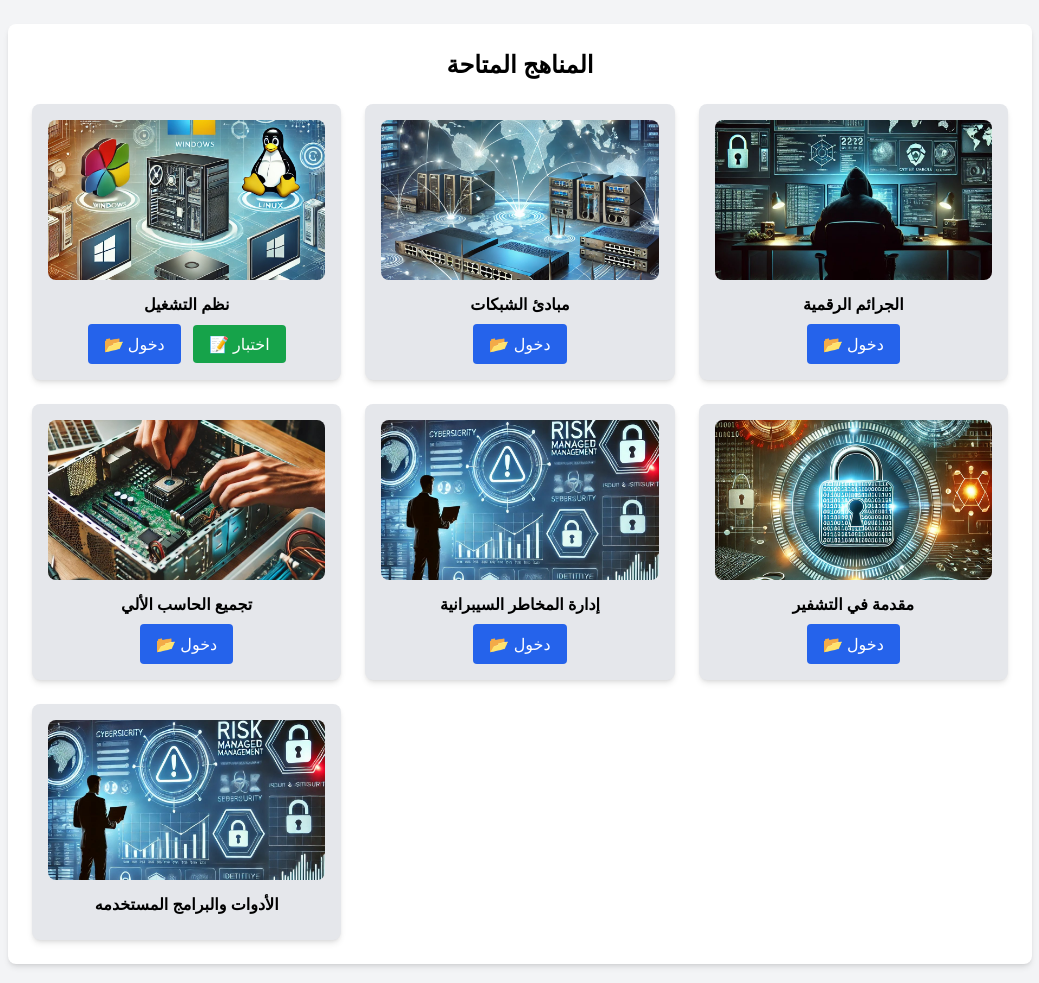
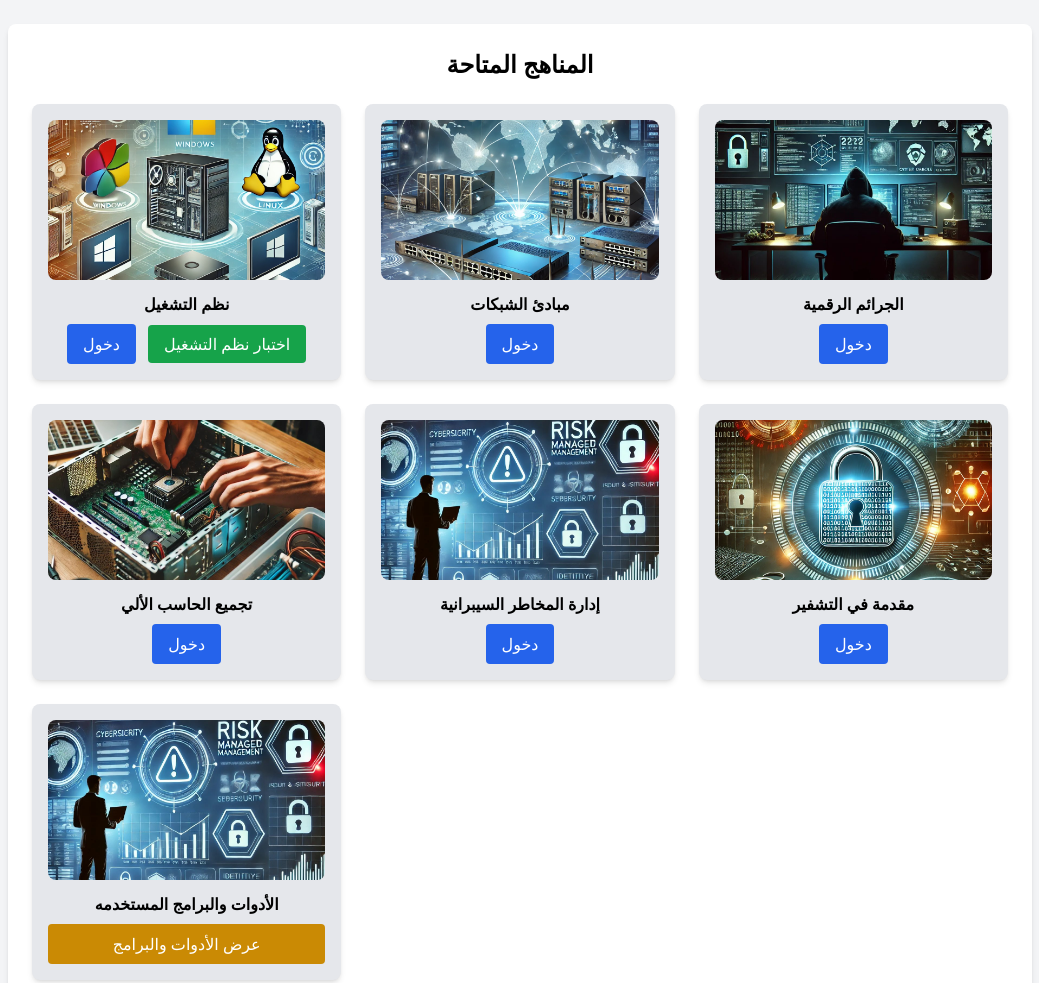
Before and after one commit to engKhaledS213/SecTrain, a plain HTML site: page curricula.html in a window 1280 px wide. Shown: the top 983 px of the page, without its empty margins (120-1159 px from the left). Drawn offline with nearby package versions, Linux system fonts and the light colour scheme.

Commit message:
Update curricula.html

```diff
--- a/curricula.html
+++ b/curricula.html
@@ -14,7 +14,8 @@
 
     <script>
 
-        const correctPassword = "4321";
+        const correctPassword = "1234";  // قم بتغييرها حسب الحاجة
+
 
         const pdfFiles = [
             { image: "Operting System.webp", name: "نظم التشغيل", file: "مقدمة في نظم التشغيلIOS 101.pdf", quiz: "OSQuiz.html" },
@@ -34,15 +35,16 @@
             card.innerHTML = `
                 <img src="${file.image}" alt="${file.name}" class="w-full h-40 object-cover rounded-lg mb-3">
                 <h3 class="font-bold mb-2">${file.name}</h3>
-                ${file.file ? `<button onclick="requestPassword('${file.file}')" class="bg-blue-600 text-white px-4 py-2 rounded hover:bg-blue-700">📂 دخول</button>` : ""}
-                ${file.quiz ? `<a href="${file.quiz}" target="_blank" class="bg-green-600 text-white px-4 py-2 rounded hover:bg-green-700 ml-2">📝 اختبار</a>` : ""}
+                ${file.file ? `<button onclick="requestPassword('${file.file}')" class="bg-blue-600 text-white px-4 py-2 rounded hover:bg-blue-700">دخول</button>` : ""}
+                ${file.quiz ? `<a href="${file.quiz}" target="_blank" class="bg-green-600 text-white px-4 py-2 rounded hover:bg-green-700 ml-2">اختبار نظم التشغيل</a>` : ""}
+                ${file.href ? `<a href="${file.href}" class="bg-yellow-600 text-white px-4 py-2 rounded hover:bg-yellow-700 mt-2 block">عرض الأدوات والبرامج</a>` : ""}
             `;
             pdfGrid.appendChild(card);
         });
 
 
         function requestPassword(pdfFile) {
-            const userInput = prompt("🔒 أدخل كلمة المرور لفتح الملف:");
+            const userInput = prompt("🚀 أدخل كلمة المرور لفتح الملف:");
             if (userInput === correctPassword) {
                 window.open(pdfFile, "_blank");
             } else {
```
